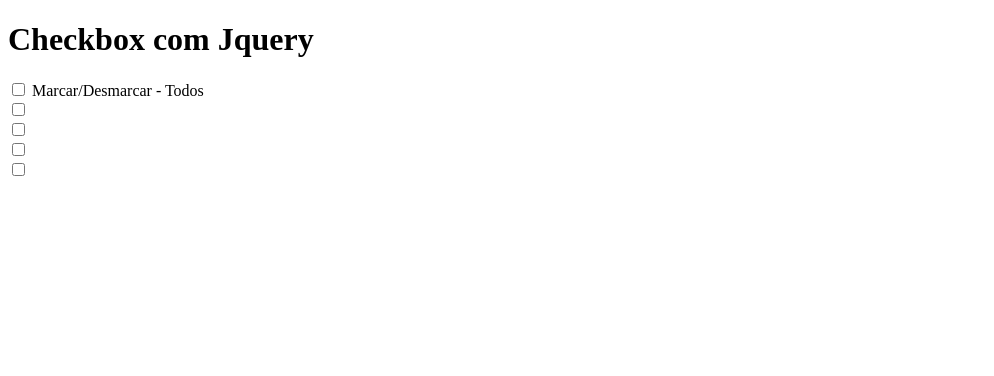
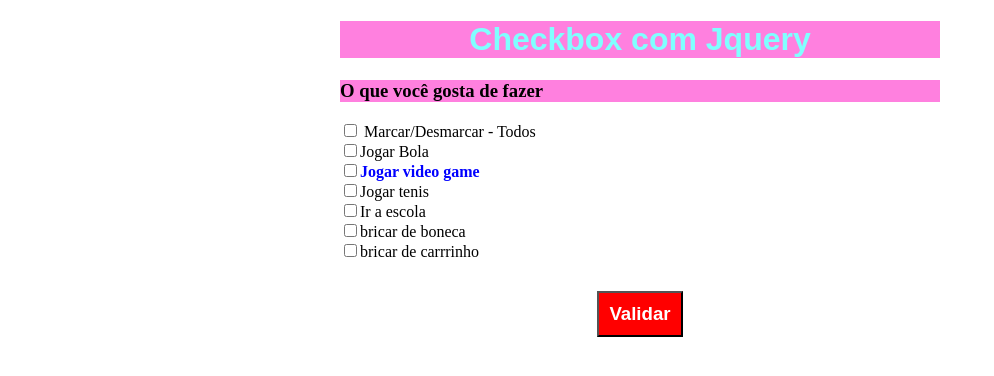
Before and after one commit to cassiorangel/checkboxJquery, a plain HTML site: page index.html in a window 1280 px wide. Shown: the whole page, without its empty margins (0-994 px from the left). Drawn offline with Linux system fonts and the light colour scheme.

Commit message:
Arquivo css atualizado

```diff
--- a/index.html
+++ b/index.html
@@ -3,11 +3,43 @@
 <head>
 	<title>Checkbox com Jquery</title>
 
+	<style type="text/css">
+
+		body h1{
+		color:#80ffff;
+		text-align: center;
+		background-color: #ff80df;
+		font-family: Arial;
+
+		}
+h3{
+	background-color: #ff80df;
+		}
+
+
+		span{
+			color: blue;
+			font-weight: bold;
+		}
+
+
+.conteudo{
+	width: 600px;
+	margin: 0 auto;
+}
+
+	</style>
+
 </head>
 
 <body>
 
+<div class="conteudo">
+
 <h1>Checkbox com Jquery</h1>
+
+<h3>O que você gosta de fazer</h3>
+
 
 <div>
 	<input type="checkbox" id="todos" name="todos" />
@@ -16,20 +48,37 @@
 
 
 <div>
-	<input type="checkbox" name="" class="lista" />
+	<input type="checkbox" name="" class="lista" id="a"/>Jogar Bola
 </div>
 
 
 <div>
-	<input type="checkbox" name="" class="lista" />
+	<input type="checkbox" name="" class="lista" /><span>Jogar video game</span>
 </div>
 
 <div>
-	<input type="checkbox" name="" class="lista" />
+	<input type="checkbox" name="" class="lista" />Jogar tenis
 </div>
 
 <div>
-	<input type="checkbox" name="" class="lista" />
+	<input type="checkbox" name="" class="lista" id="a"/>Ir a escola
+</div>
+
+
+<div>
+	<input type="checkbox" name="" class="lista" id="a"/>bricar de boneca
+</div>
+
+<div>
+	<input type="checkbox" name="" class="lista" id="a"/>bricar de carrrinho
+</div>
+
+<div style="margin-top: 30px; text-align: center;">
+
+	<button type="button" id="btn" style="background-color: red; padding: 10px; color:white; font-weight: bold; font-size: 14pt">Validar</button>
+
+</div>
+
 </div>
 
 <script type="text/javascript" src="js/jquery.js"></script>
--- a/js/script.js
+++ b/js/script.js
@@ -1,9 +1,13 @@
 $(document).ready(function(){
 
-	$('#todos').click(function(){
+		$('#todos').click(function(){
 
+		var checarTodos = this.checked;
 
-alert('Oi');
+		$('.lista').each(function(){
+			$(this).prop('checked', checarTodos);
+		});
+
 
 	});
 
```
